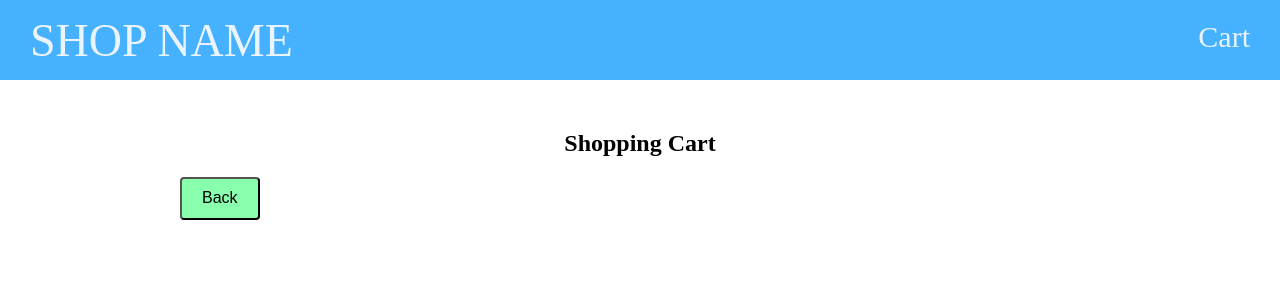
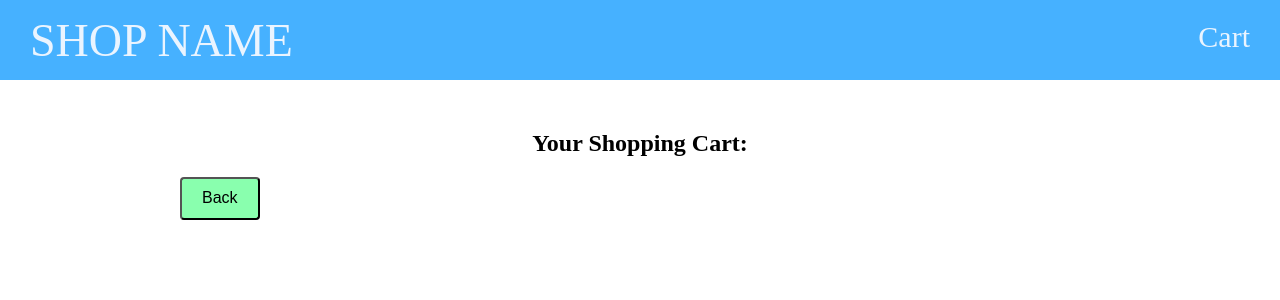
Before and after one commit to ScalaConsultants/react-example-app, a React app: page /cart in a window 1280 px wide. Shown: the top 300 px of the page. Built offline with nearby package versions, Linux system fonts and the light colour scheme.

Commit message:
change text

```diff
--- a/src/screens/ShoppingCart/ShoppingCart.js
+++ b/src/screens/ShoppingCart/ShoppingCart.js
@@ -7,7 +7,7 @@ import { Link } from 'react-router-dom'
 const ShoppingCart = () => {
     return (
       <Screen>
-        <h2>Shopping Cart</h2>
+        <h2>Your Shopping Cart:</h2>
 
         <Link to='/'>
           <Button>Back</Button>
```
